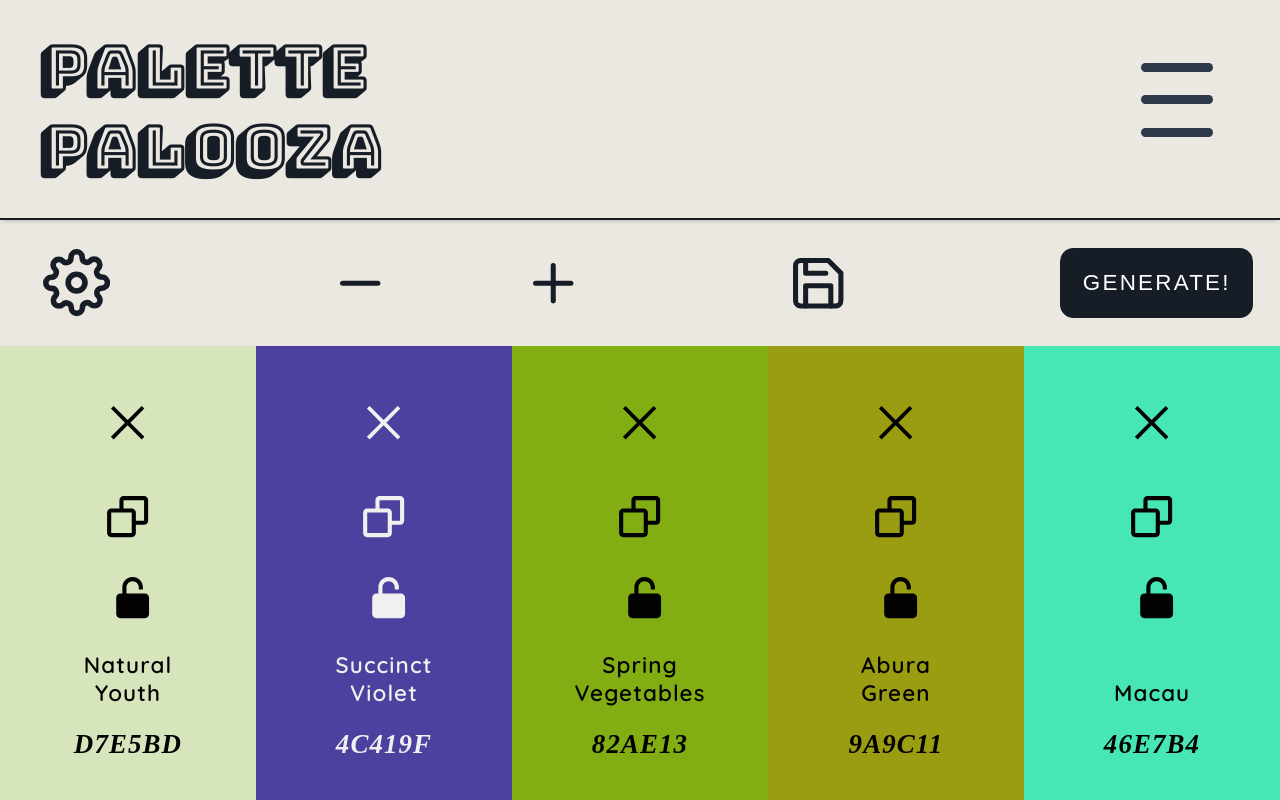
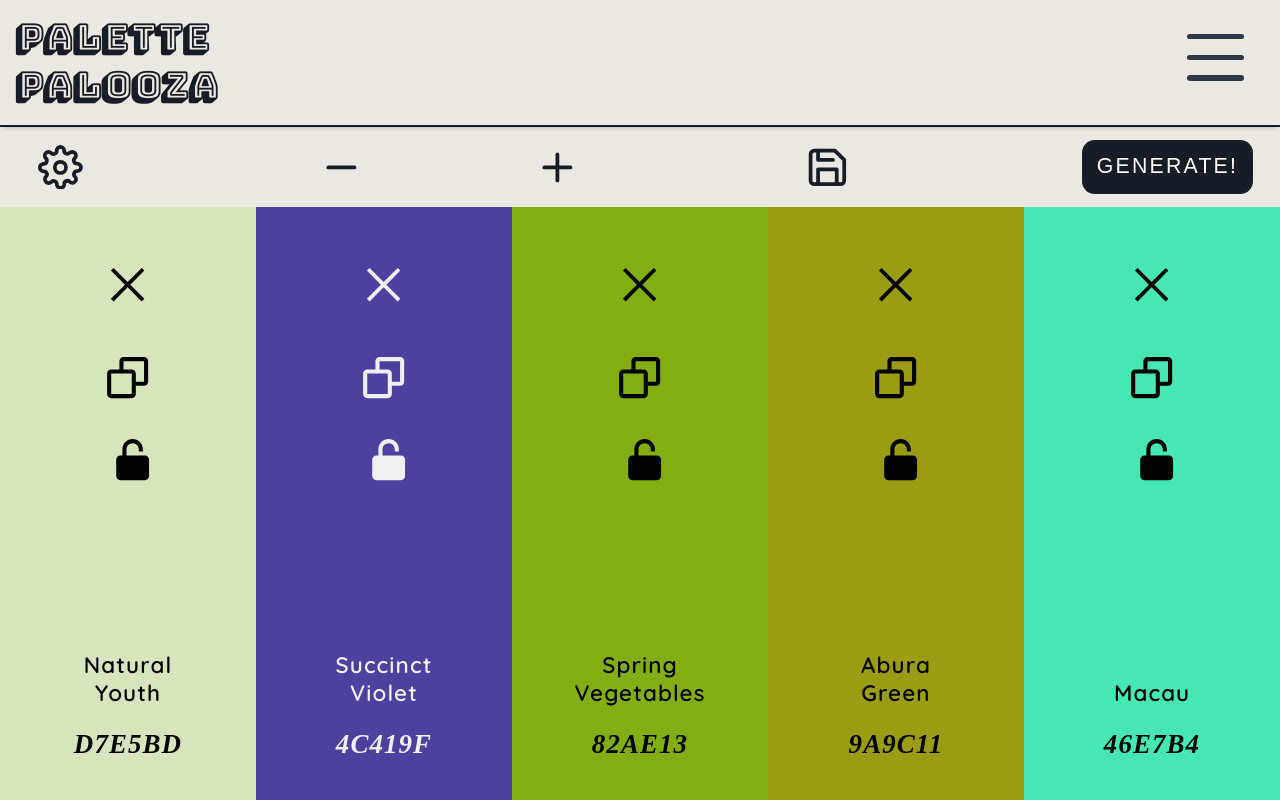
Before and after one commit to maxkatilius/palatable, a React (Vite) app: page / in a window 1280 px wide. Built offline with nearby package versions, Linux system fonts and the light colour scheme; a web font is replaced by a local one.

Commit message:
larger screen media query added

```diff
--- a/src/css/styles.css
+++ b/src/css/styles.css
@@ -68,8 +68,8 @@ header {
 }
 
 header a {
+    font-size: 1.35rem;
     font-family: 'Bungee Shade', sans-serif;
-    font-size: 1.35rem;
     color: #161D27;
     text-decoration: none;
 }
@@ -1123,6 +1123,7 @@ input[type="color"] {
     }
 
     .hamburger-container {
+        transition: all 1000ms ease-in-out;
         transition-delay: 50ms;
     }
 
@@ -1143,3 +1144,83 @@ input[type="color"] {
         margin: 0 auto 0 auto;
     }
 }
+
+@media screen and (min-width: 1024px) {
+    section:not(.generator) {
+        width: 70%;
+        margin: auto auto;
+    }
+
+    section {
+        padding: 1em;
+    }
+
+    section h1 {
+        font-size: 1.8rem;
+    }
+
+    header {
+        padding: 0.8em;
+    }
+    header,
+    header a {
+        font-size: 0.8rem;
+
+    }
+    nav {
+        top: 0.8em;
+        right: 2em;
+    }
+    .hamburger-container {
+        height: 4.8em;
+        transition: all 1000ms ease-in-out;
+    }
+
+    .hamburger,
+    .hamburger::before,
+    .hamburger::after {
+        height: 0.3em;
+    }
+
+    .nav--links {
+        padding: 7em 3em;
+    }
+
+    .settings-icon,
+    .add-color-icon,
+    .remove-color-icon,
+    .save-icon {
+        font-size: 2rem;
+    }
+
+    .generator-controls {
+        padding: 0.3em 1.2em;
+    }
+
+    .generate-btn {
+        padding: 0.7em;
+        font-size: 0.95rem;
+    }
+
+    .settings-icon-container {
+        height: 3em;
+        width: 3em;
+        cursor: pointer;
+        transition: transform 800ms cubic-bezier(.72, .57, .25, 2);
+    }
+
+    .settings-items {
+        margin-top: 0.5em;
+        gap: 1em;
+        width: 60%;
+        margin: auto auto;
+    }
+    .settings-item>label {
+        font-size: 1.2rem;
+    }
+
+    .my-palettes p {
+        font-size: 1rem;
+        margin: 0.4em 0;
+    }
+}
```
Also changed, not shown: features.txt.
